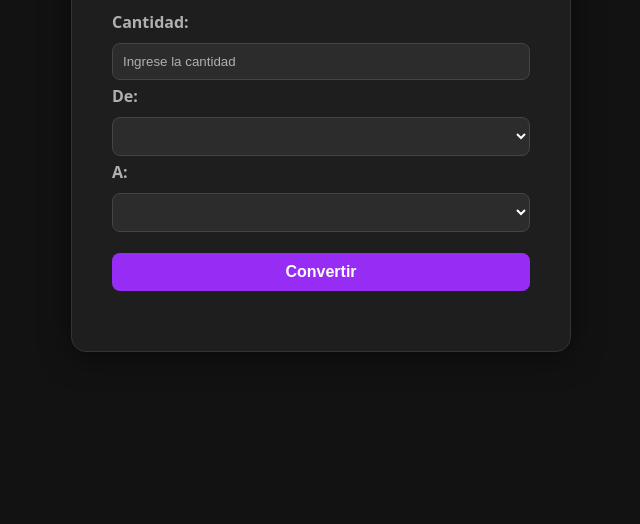
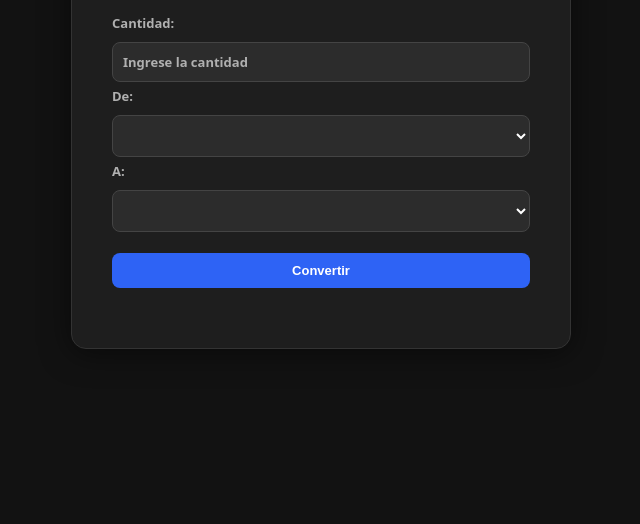
Before and after one commit to Elmer-Coro/moneymate-apk, a plain HTML site: page index.html in a window 1280 px wide. Shown: the part 276-800 px from the top of the page, without its empty margins (319-959 px from the left). Drawn offline with Linux system fonts and the light colour scheme; no server answers.

Commit message:
update css

```diff
--- a/src/styles.css
+++ b/src/styles.css
@@ -61,9 +61,9 @@ h1 {
 
 .input-group label {
   margin-bottom: 5px;
-  font-size: 1em;
   color: #b0b0b0;
-  font-weight: 600;
+  font-weight: 700;
+  font-size: small;
 }
 
 input, select {
@@ -74,6 +74,9 @@ input, select {
   border: 1px solid #444;
   background-color: #2c2c2c;
   color: #ffffff;
+  font-family: system-ui, -apple-system, BlinkMacSystemFont, 'Segoe UI', Roboto, Oxygen, Ubuntu, Cantarell, 'Open Sans', 'Helvetica Neue', sans-serif;
+  font-size: small;
+  font-weight: 700;
 }
 
 input::placeholder {
@@ -85,23 +88,31 @@ button {
   padding: 10px 20px;
   border: none;
   border-radius: 8px;
-  background-color: #972df4;
+  background-color: rgb(46, 99, 245);
   color: white;
   cursor: pointer;
   width: 100%;
-  font-size: 1em;
+  font-size: small;
+  font-weight: 700;
   transition: background-color 0.3s;
   margin-top: 1rem;
   font-weight: 600
 }
 
 button:hover {
-  background-color: #8712ed;
+  background-color: rgb(46, 99, 245, .8);
 }
 
 /* Result Styles */
 #result {
   margin-top: 20px;
-  font-size: 1.2em;
+  font-size: small;
   color: #ffffff;
+  font-weight: 700;
 }
+
+@media screen and (max-width: 450px)  {
+  .container{
+    max-width: 350px;
+  }
+}
```
